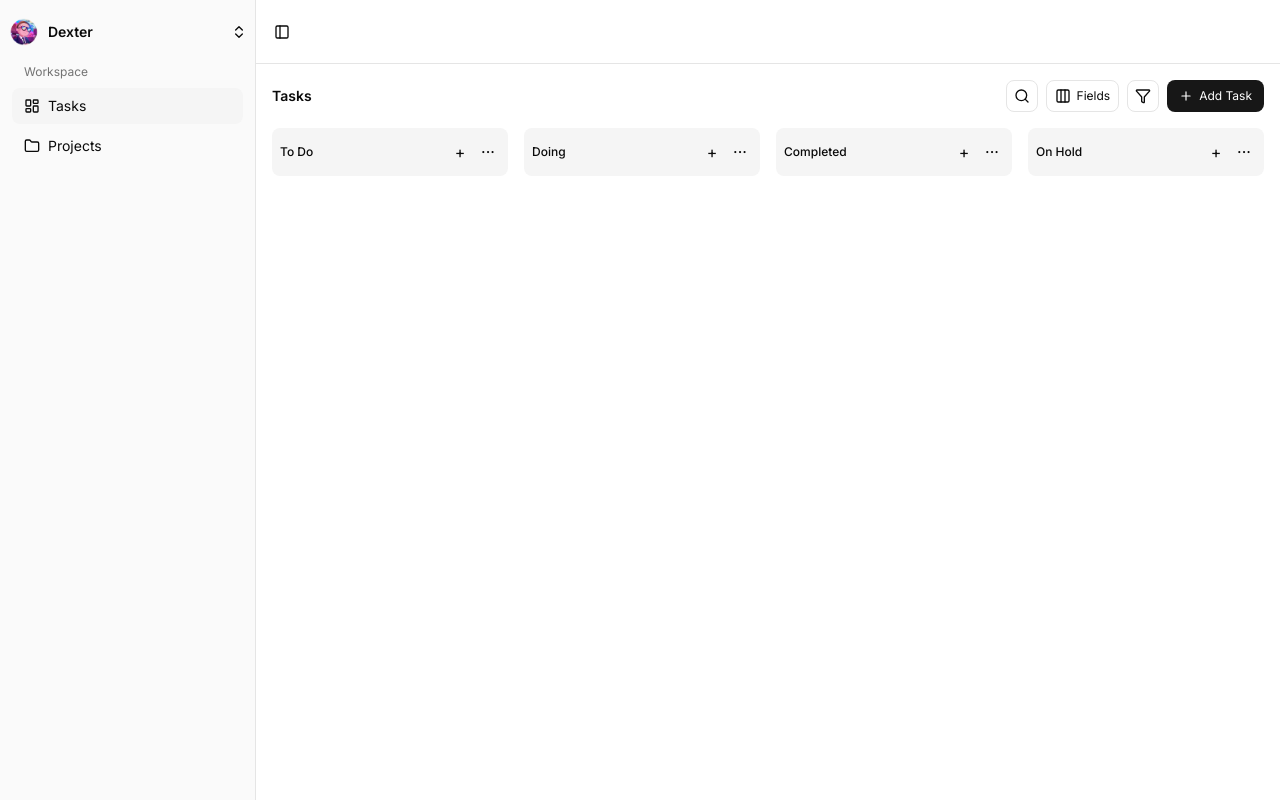
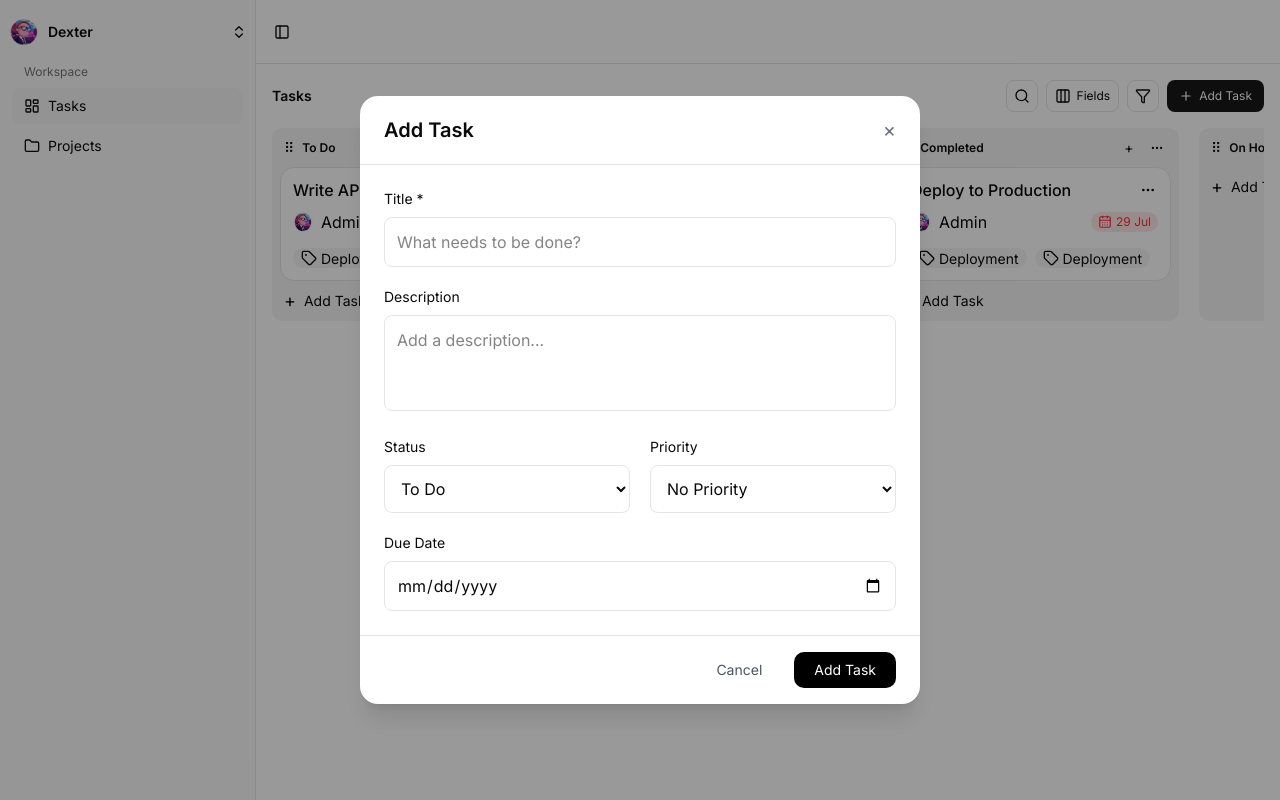
Before and after one commit to Dnamanish/AbleSpace-assignment, a Next.js app in the folder frontend/: page /tasks in a window 1280 px wide. Both pictures are taken after a click on the button "Add Task". Built offline with nearby package versions, Linux system fonts and the light colour scheme.

Commit message:
feature: add task creation modal and task board state

```diff
--- a/frontend/app/(dashboard)/tasks/page.tsx
+++ b/frontend/app/(dashboard)/tasks/page.tsx
@@ -1,13 +1,62 @@
+"use client";
+
+import { useState } from "react";
 import TaskBoard from "@/features/tasks/components/TaskBoard";
+import TaskToolbar from "@/features/tasks/components/TaskToolbar";
+import AddTaskModal from "@/features/tasks/components/AddTaskModal";
+import type { Task } from "@/features/tasks/types";
 
-import TaskToolbar from "@/features/tasks/components/TaskToolbar";
+export default function TasksPage() {
+  const [isModalOpen, setIsModalOpen] = useState(false);
 
-export default function TasksPage(){
-    return(
-        <div className="p-4">
-            <TaskToolbar></TaskToolbar>
-            <TaskBoard></TaskBoard>
+  const [tasks, setTasks] = useState<Task[]>([
+    {
+      id: 1,
+      title: "Write API Documentation",
+      assignee: "Admin",
+      date: "29 Jul",
+      tags: ["Deployment", "Deployment"],
+      status: "To Do",
+    },
+    {
+      id: 2,
+      title: "Implement Search Function",
+      assignee: "Admin",
+      date: "29 Jul",
+      tags: ["Deployment", "Deployment"],
+      status: "Doing",
+    },
+    {
+      id: 3,
+      title: "Deploy to Production",
+      assignee: "Admin",
+      date: "29 Jul",
+      tags: ["Deployment", "Deployment"],
+      status: "Completed",
+    },
+  ]);
 
-        </div>
-    );
+  const openModal = () => {
+    setIsModalOpen(true);
+  };
+
+  const closeModal = () => {
+    setIsModalOpen(false);
+  };
+
+  const addTask = (task: Task) => {
+    setTasks((currentTasks) => [...currentTasks, task]);
+  };
+  return (
+    <div className="p-4">
+      <TaskToolbar onAddTask={openModal} />
+      <TaskBoard tasks={tasks} onAddTask={openModal} />
+
+      <AddTaskModal
+        isOpen={isModalOpen}
+        onClose={closeModal}
+        onAddTask={addTask}
+      />
+    </div>
+  );
 }
--- /dev/null
+++ b/frontend/features/tasks/components/AddTaskModal.tsx
@@ -0,0 +1,160 @@
+"use client";
+
+import { useState } from "react";
+import { Task } from "../types";
+
+type AddTaskModalProps = {
+  isOpen: boolean;
+  onClose: () => void;
+  onAddTask: (task: Task) => void;
+};
+
+export default function AddTaskModal({
+  isOpen,
+  onClose,
+  onAddTask,
+}: AddTaskModalProps) {
+  const [title, setTitle] = useState("");
+  const [description, setDescription] = useState("");
+  const [status, setStatus] = useState("To Do");
+  const [priority, setPriority] = useState("No Priority");
+  const [dueDate, setDueDate] = useState("");
+
+  const handleSubmit = () => {
+    const newTask: Task = {
+      id: Date.now(),
+      title,
+      description,
+      assignee: "Admin",
+      date: new Date(dueDate).toLocaleDateString("en-GB", {
+        day: "numeric",
+        month: "short",
+      }),
+      tags: [],
+      status,
+      priority,
+    };
+
+    onAddTask(newTask);
+
+    setTitle("");
+    setDescription("");
+    setStatus("To Do");
+    setPriority("No Priority");
+    setDueDate("");
+
+    onClose();
+  };
+
+  if (!isOpen) return null;
+  return (
+    <div className="fixed inset-0 z-50 flex items-center justify-center bg-black/40">
+      <div className="w-[560px] rounded-2xl bg-white shadow-xl">
+        {/* Header */}
+        <div className="flex items-center justify-between border-b px-6 py-5">
+          <h2 className="text-xl font-semibold">Add Task</h2>
+
+          <button
+            type="button"
+            onClick={onClose}
+            className="text-xl text-gray-500"
+          >
+            ×
+          </button>
+        </div>
+
+        {/* Form */}
+        <div className="space-y-5 p-6">
+          {/* Title */}
+          <div>
+            <label className="mb-2 block text-sm">Title *</label>
+
+            <input
+              type="text"
+              placeholder="What needs to be done?"
+              value={title}
+              onChange={(e) => setTitle(e.target.value)}
+              className="w-full rounded-md border px-3 py-3 outline-none"
+            />
+          </div>
+
+          {/* Description */}
+          <div>
+            <label className="mb-2 block text-sm">Description</label>
+
+            <textarea
+              placeholder="Add a description..."
+              value={description}
+              onChange={(e) => setDescription(e.target.value)}
+              className="h-24 w-full resize-none rounded-md border px-3 py-3 outline-none"
+            />
+          </div>
+
+          {/* Status + Priority */}
+          <div className="grid grid-cols-2 gap-5">
+            <div>
+              <label className="mb-2 block text-sm">Status</label>
+
+              <select
+                value={status}
+                onChange={(e) => setStatus(e.target.value)}
+                className="w-full rounded-md border px-3 py-3"
+              >
+                <option>To Do</option>
+                <option>Doing</option>
+                <option>Completed</option>
+                <option>On Hold</option>
+              </select>
+            </div>
+
+            <div>
+              <label className="mb-2 block text-sm">Priority</label>
+
+              <select
+                value={priority}
+                onChange={(e) => setPriority(e.target.value)}
+                className="w-full rounded-md border px-3 py-3"
+              >
+                <option>No Priority</option>
+                <option>Low</option>
+                <option>Medium</option>
+                <option>High</option>
+              </select>
+            </div>
+          </div>
+
+          {/* Due Date */}
+          <div>
+            <label className="mb-2 block text-sm">Due Date</label>
+
+            <input
+              type="date"
+              value={dueDate}
+              onChange={(e) => setDueDate(e.target.value)}
+              className="w-full rounded-md border px-3 py-3"
+            />
+          </div>
+        </div>
+
+        {/* Footer */}
+        <div className="flex justify-end gap-4 border-t px-6 py-4">
+          <button
+            type="button"
+            onClick={onClose}
+            className="px-4 py-2 text-sm text-gray-600"
+          >
+            Cancel
+          </button>
+
+          <button
+            type="button"
+            onClick={handleSubmit}
+            className="rounded-lg bg-black px-5 py-2 text-sm text-white"
+          >
+            Add Task
+          </button>
+        </div>
+      </div>
+    </div>
+  );
+}
--- a/frontend/features/tasks/components/TaskBoard.tsx
+++ b/frontend/features/tasks/components/TaskBoard.tsx
@@ -1,35 +1,29 @@
-export default function TaskBoard() {
+"use client";
+
+import TaskColumn from "./TaskColumn";
+import { Task } from "../types";
+
+type TaskBoardProps = {
+  tasks: Task[];
+  onAddTask: () => void;
+};
+
+export default function TaskBoard({ tasks, onAddTask }: TaskBoardProps) {
   const columns = ["To Do", "Doing", "Completed", "On Hold"];
 
   return (
-    <div className="mt-4 flex gap-4 overflow-x-auto">
-      {columns.map((column) => (
-        <div
-          key={column}
-          className="min-w-[224px] flex-1 rounded-md bg-[#F5F5F5] p-2"
-        >
-          <div className="flex h-8 items-center justify-between">
-            <span className="text-xs font-medium">{column}</span>
-            <div className="flex items-center gap-1">
-              <button
-                type="button"
-                aria-label={`Add task to ${column}`}
-                className="flex size-6 items-center justify-center rounded"
-              >
-                +
-              </button>
-
-              <button
-                type="button"
-                aria-label={`${column} options`}
-                className="flex size-6 mb-2.5 items-center justify-center rounded"
-              >
-                ...
-              </button>
-            </div>
-          </div>
-        </div>
-      ))}
-    </div>
+    <>
+      {/* Task Board */}
+      <div className="mt-4 flex gap-5 overflow-x-auto">
+        {columns.map((column) => (
+          <TaskColumn
+            key={column}
+            title={column}
+            tasks={tasks}
+            onAddTask={onAddTask}
+          />
+        ))}
+      </div>
+    </>
   );
 }
--- a/frontend/features/tasks/components/TaskCard.tsx
+++ b/frontend/features/tasks/components/TaskCard.tsx
@@ -1,21 +1,70 @@
 "use client";
 
-import { MoreHorizontal } from "lucide-react";
+import Image from "next/image";
+import { MoreHorizontal, CalendarDays, Tag } from "lucide-react";
 
-export default function TaskCard() {
+type TaskCardProps = {
+  title: string;
+  assignee: string;
+  date: string;
+  tags: string[];
+};
+
+export default function TaskCard({
+  title,
+  assignee,
+  date,
+  tags,
+}: TaskCardProps) {
   return (
-    <div className="w-[273px] h-[114px] rounded-lg border  border-[#E5E5E5] bg-white p-3 flex flex-col gap-2">
-      <div className="flex items-center justify-between">
-        <h3>Write API Documentation</h3>
+    <div className="w-[273px] rounded-xl border border-[#E5E5E5] bg-white p-3">
+      {/* Title row */}
+      <div className="flex items-center justify-between gap-2">
+        <h3 className="text-base font-medium leading-5">
+         {title}
+        </h3>
 
         <button
           type="button"
           aria-label="Task actions"
-          className="flex size-5 items-center justify-center"
+          className="flex size-5 shrink-0 items-center justify-center"
         >
           <MoreHorizontal className="size-4" />
         </button>
       </div>
+
+      {/* User + date */}
+      <div className="mt-3 flex items-center justify-between">
+        <div className="flex items-center gap-2">
+          <Image
+            src="/Image/dexter-avatar.png"
+            alt="Admin"
+            width={20}
+            height={20}
+            className="size-5 rounded-full"
+          />
+
+          <span className="text-[16px] leading-3">{assignee}</span>
+        </div>
+
+        <div className="flex h-5 w-[67px] items-center justify-center gap-1 rounded-full bg-[#FDE7E7] text-[12px] text-red-500">
+          <CalendarDays className="size-3.5 shrink-0" />
+          <span className="whitespace-nowrap">{date}</span>
+        </div>
+      </div>
+
+      {/* Tags */}
+      <div className="mt-4 flex h-5 items-center gap-2">
+        <span className="flex h-5 items-center gap-1 rounded-full bg-[#F5F5F5] px-2 py-1 text-[14px]">
+          <Tag className="size-4" />
+          Deployment
+        </span>
+
+        <span className="flex h-5 items-center gap-1 rounded-full bg-[#F5F5F5] px-2 py-1 text-[14px]">
+          <Tag className="size-4" />
+          Deployment
+        </span>
+      </div>
     </div>
   );
 }
--- a/frontend/features/tasks/components/TaskColumn.tsx
+++ b/frontend/features/tasks/components/TaskColumn.tsx
@@ -0,0 +1,77 @@
+"use client";
+
+import type { Task } from "../types";
+import { MoreHorizontal } from "lucide-react";
+import TaskCard from "./TaskCard";
+
+
+type TaskColumnProps = {
+  title: string;
+  tasks: Task[];
+  onAddTask: () => void;
+};
+
+export default function TaskColumn({
+  title,
+  tasks,
+  onAddTask,
+}: TaskColumnProps) {
+  return (
+    <div className="w-[289px] shrink-0 rounded-lg bg-[#F5F5F5]">
+      {/* Column header */}
+      <div className="flex h-[39px] items-center justify-between px-3">
+        {/* Left side */}
+        <div className="flex items-center gap-2">
+          <span className="text-sm leading-none">⠿</span>
+
+          <h2 className="text-xs font-semibold">{title}</h2>
+        </div>
+
+        {/* Right side */}
+        <div className="flex items-center gap-2">
+          <button
+            type="button"
+            onClick={onAddTask}
+            aria-label={`Add task to ${title}`}
+            className="flex size-5 items-center justify-center rounded"
+          >
+            <span className="text-sm leading-none">+</span>
+          </button>
+
+          <button
+            type="button"
+            aria-label={`${title} options`}
+            className="flex size-5 items-center justify-center rounded"
+          >
+            <MoreHorizontal className="size-3.5" />
+          </button>
+        </div>
+      </div>
+
+      {/* Task cards */}
+      <div className="flex flex-col gap-2 px-2">
+        {tasks
+          .filter((task) => task.status === title)
+          .map((task) => (
+            <TaskCard
+              key={task.id}
+              title={task.title}
+              assignee={task.assignee}
+              date={task.date}
+              tags={task.tags}
+            />
+          ))}
+      </div>
+
+      {/* Add task */}
+      <button
+        type="button"
+        onClick={onAddTask}
+        className="flex h-10 w-full items-center gap-2 px-3 text-sm"
+      >
+        <span className="text-lg leading-none">+</span>
+        <span>Add Task</span>
+      </button>
+    </div>
+  );
+}
--- a/frontend/features/tasks/components/TaskToolbar.tsx
+++ b/frontend/features/tasks/components/TaskToolbar.tsx
@@ -2,7 +2,12 @@
 
 import { Search, Columns3, Funnel, Plus } from "lucide-react";
 
-export default function TaskToolbar() {
+
+type TaskToolbarProps={
+  onAddTask:()=>void;
+}
+
+export default function TaskToolbar({onAddTask}:TaskToolbarProps) {
   return (
     <div className="flex h-8 items-center justify-between">
       {/* left side text */}
@@ -41,10 +46,11 @@ export default function TaskToolbar() {
         {/* add task */}
         <button
           type="button"
+          onClick={onAddTask}
           className="flex h-8 items-center gap-1.5 rounded-md bg-[#171717] px-3 text-xs text-white"
         >
           <Plus className="size-3.5" />
-          <span>Add Task</span>
+          <span>Add Task </span>
         </button>
       </div>
     </div>
```
Also changed, not shown: frontend/features/tasks/types.ts (+10 -0 lines).
